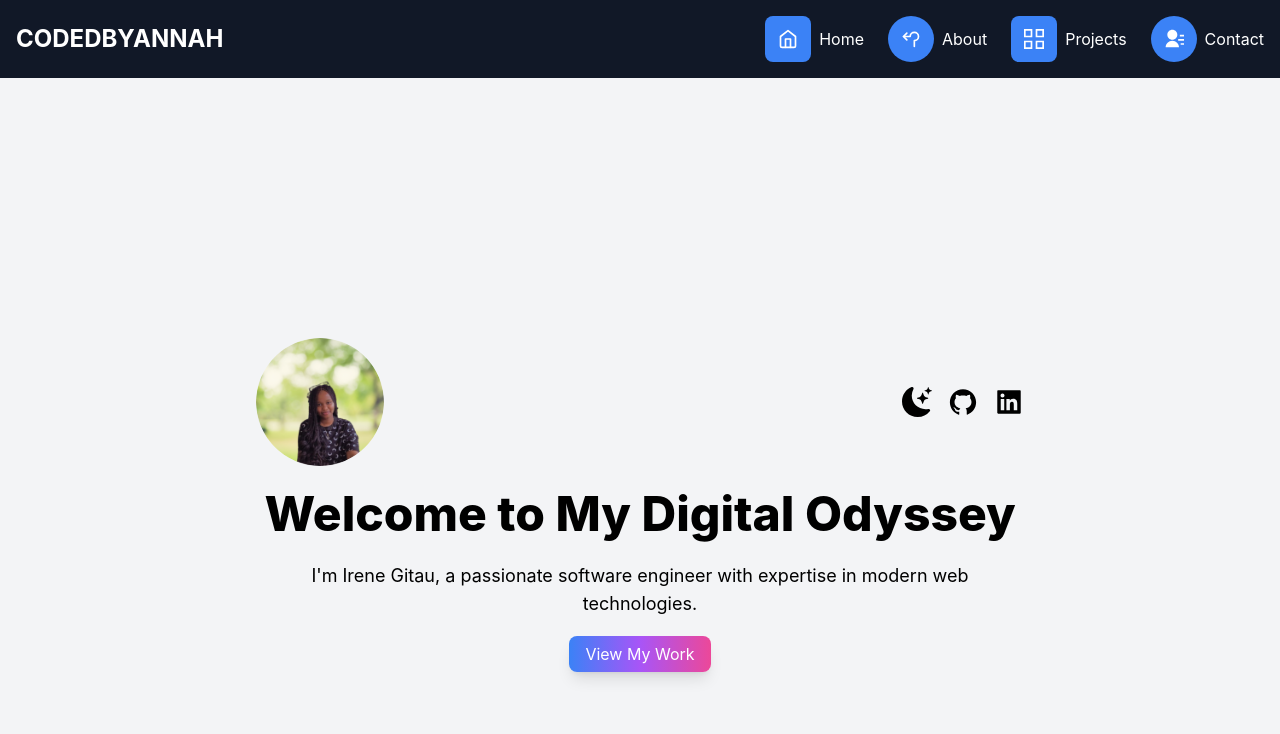
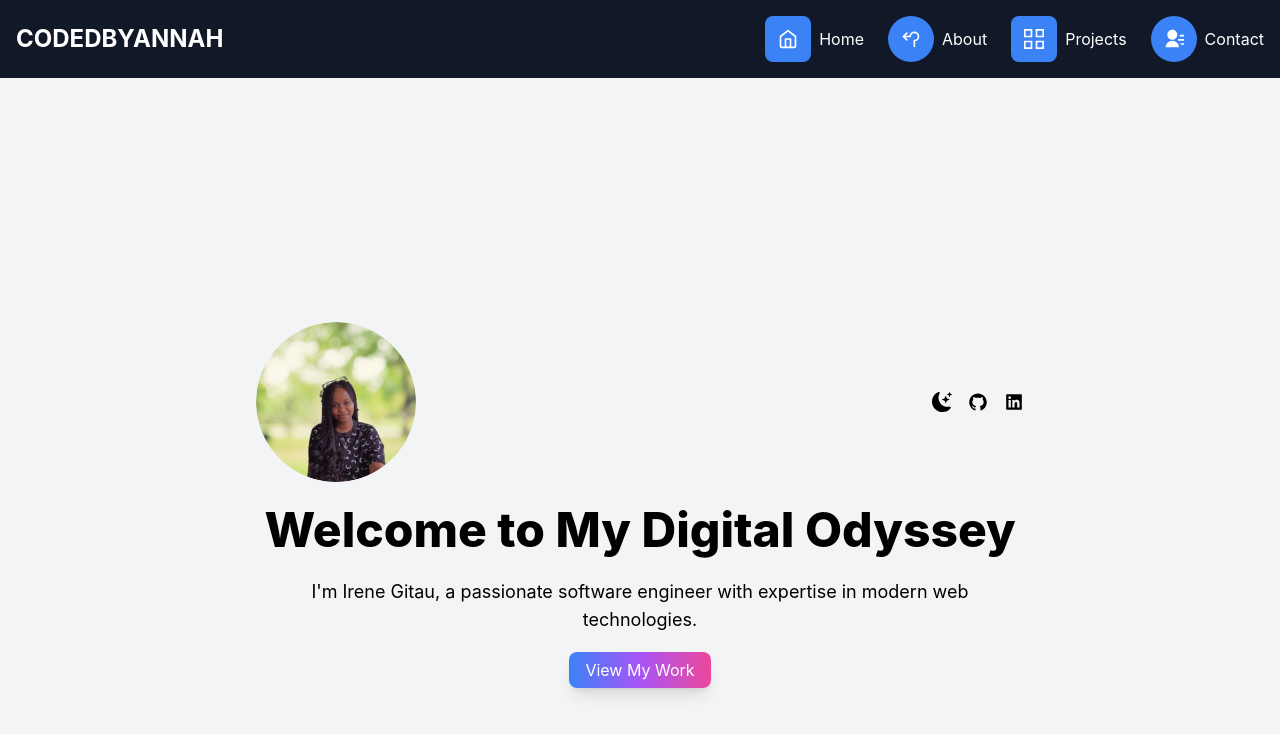
Before and after one commit to Annah-2003/My-Digital-Odyssey, a Next.js app in the folder portfolio/: page / in a window 1280 px wide. Shown: the top 734 px of the page. Built offline with nearby package versions, Linux system fonts and the light colour scheme.

Commit message:
updated index js

```diff
--- a/portfolio/pages/index.js
+++ b/portfolio/pages/index.js
@@ -45,22 +45,22 @@ export default function Home() {
               <Image
                 src={profilePic}
                 alt="Profile Picture"
-                className="w-32 h-32 rounded-full mb-4 md:mb-0"
-                width={128}
-                height={128}
+                className="w-40 h-40 rounded-full mb-4 md:mb-0"
+                width={160}
+                height={160}
               />
               <div className="flex space-x-4">
                 <motion.div variants={iconVariants} whileHover="hover">
                   <BsFillMoonStarsFill
-                    className="text-3xl cursor-pointer"
+                    className="text-xl cursor-pointer"
                     onClick={() => setDarkMode(!darkMode)}
                   />
                 </motion.div>
                 <motion.div variants={iconVariants} whileHover="hover">
-                  <AiFillGithub className="text-3xl cursor-pointer" />
+                  <AiFillGithub className="text-xl cursor-pointer" />
                 </motion.div>
                 <motion.div variants={iconVariants} whileHover="hover">
-                  <AiFillLinkedin className="text-3xl cursor-pointer" />
+                  <AiFillLinkedin className="text-xl cursor-pointer" />
                 </motion.div>
               </div>
             </div>
```
